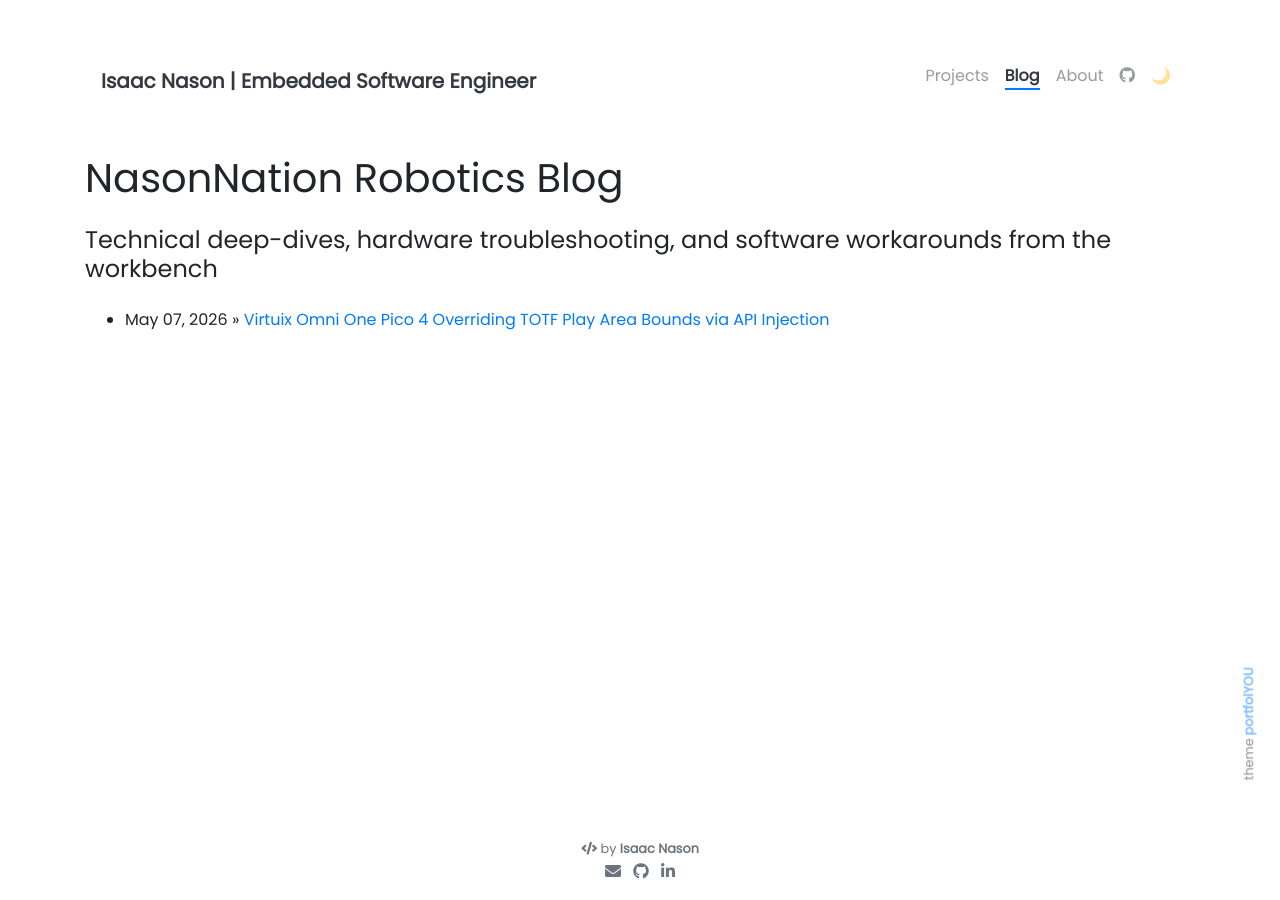
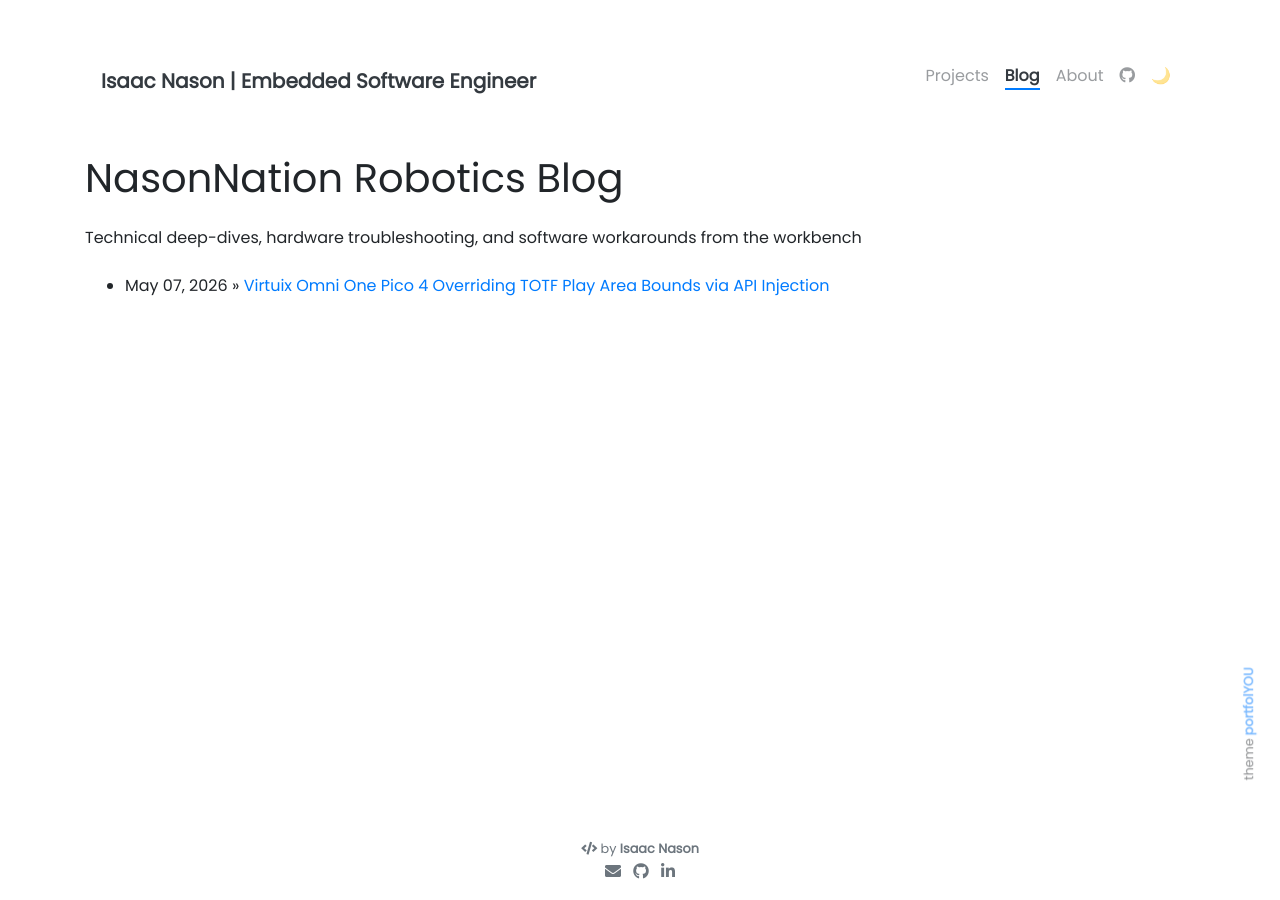
Before and after one commit to mistabowhunta/github.io, a Jekyll site: the page built from pages/blog.md, in a window 1280 px wide. Built offline with Jekyll 4.4.1, drawn with Linux system fonts in a browser that asks for light colours.

Commit message:
Update blog.md

```diff
--- a/pages/blog.md
+++ b/pages/blog.md
@@ -6,7 +6,7 @@ permalink: /blog/
 ---
 
 <h1 class="mt-5 mb-4">NasonNation Robotics Blog</h1>
-<h4 class="mb-4">Technical deep-dives, hardware troubleshooting, and software workarounds from the workbench</h4>
+<p class="mb-4">Technical deep-dives, hardware troubleshooting, and software workarounds from the workbench</p>
 
 <ul>
   {% for post in site.posts %}
```
